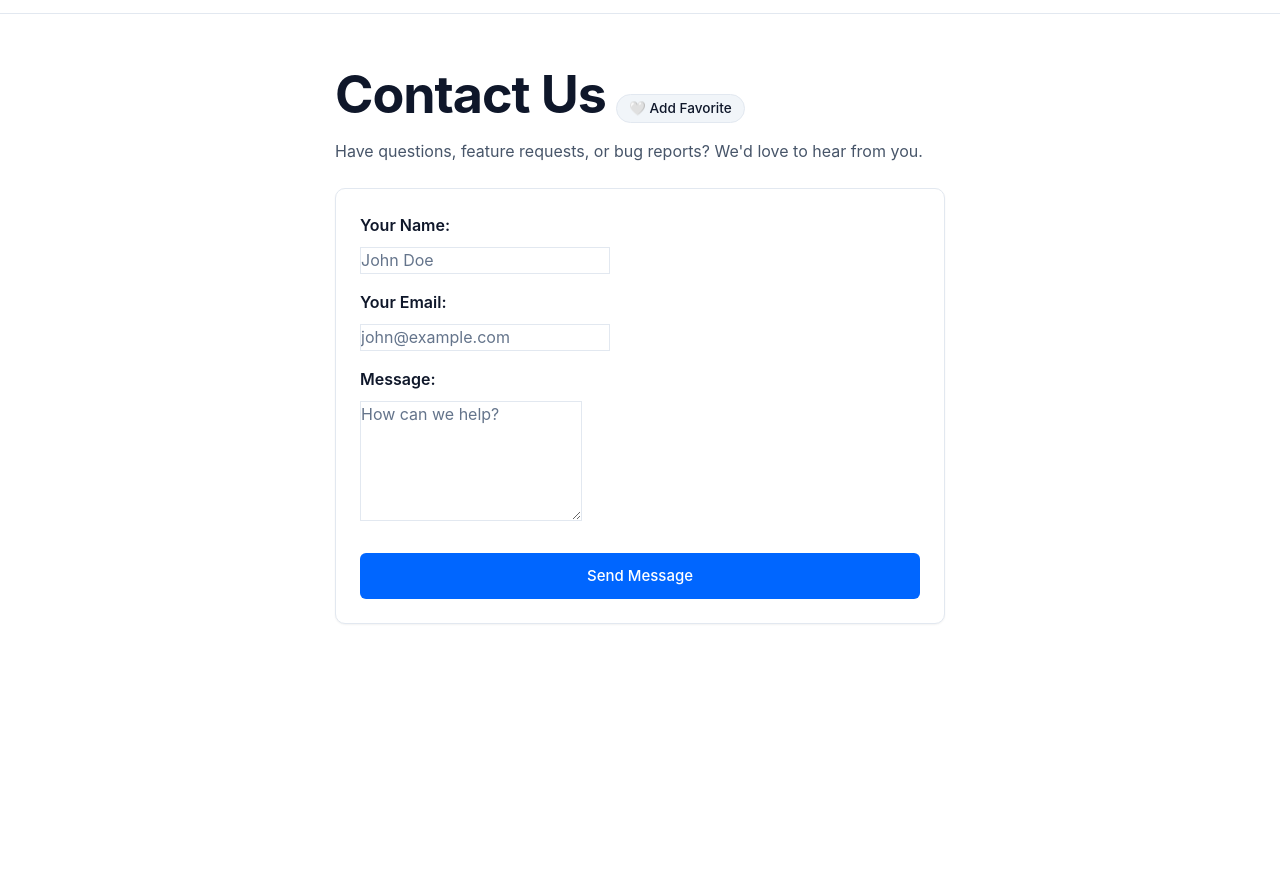
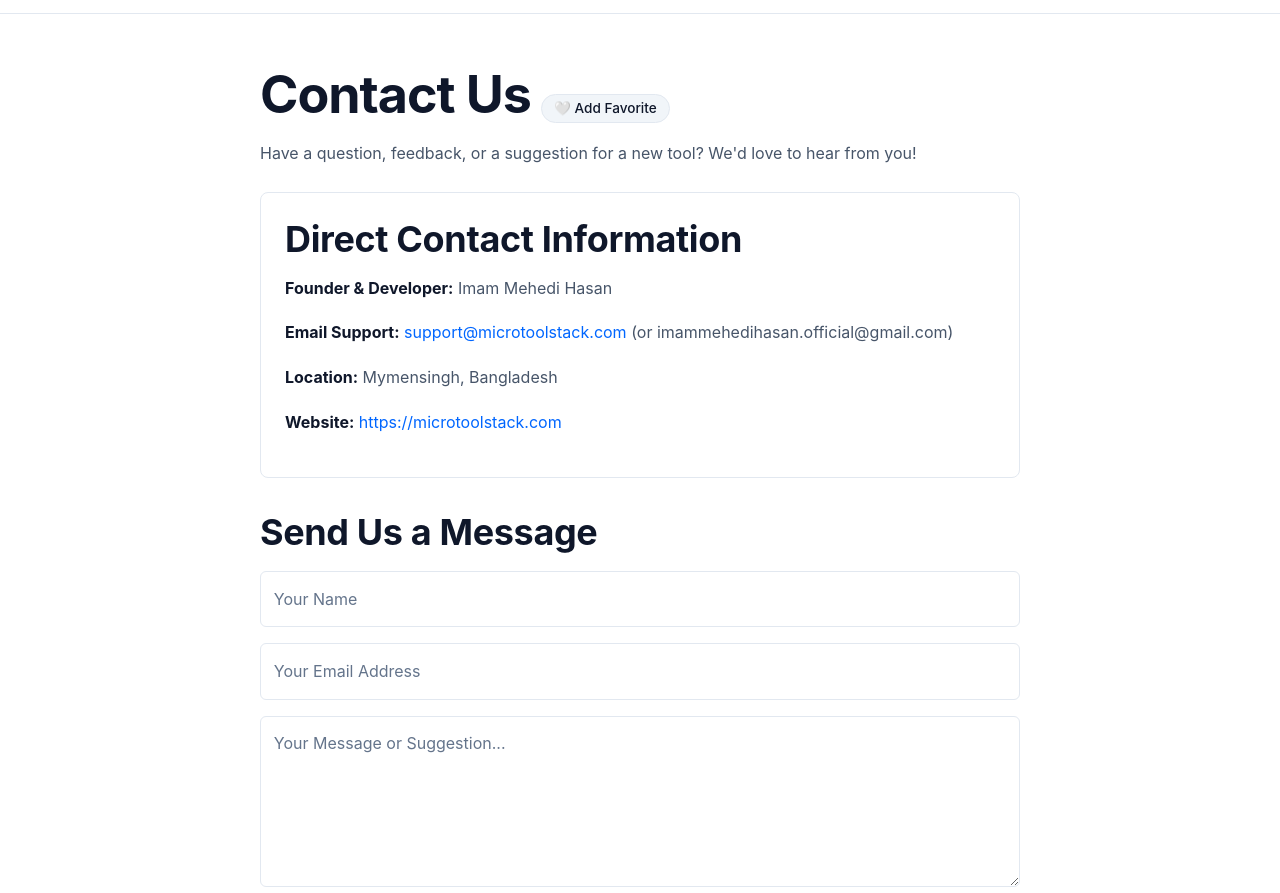
Before and after one commit to imammehedihasan07-cyber/MicroToolStack-App, a website: page contact.html in a window 1280 px wide. Shown: the part 59-952 px from the top of the page. Before the commit the page ends 800 px from the top, so only its background shows below. Drawn offline with Linux system fonts and the light colour scheme.

Commit message:
Update contact.html

```diff
--- a/contact.html
+++ b/contact.html
@@ -3,45 +3,40 @@
 <head>
   <meta charset="UTF-8">
   <meta name="viewport" content="width=device-width, initial-scale=1.0">
-  <title>Contact Us - MicroToolStack</title>
-  <meta name="description" content="Get in touch with the MicroToolStack team for suggestions, feedback, or support.">
-
-  <link rel="stylesheet" href="/assets/css/style.css">
-  <link rel="stylesheet" href="/assets/css/components.css">
+  <title>Contact Us | MicroToolStack</title>
+  <meta name="description" content="Get in touch with the MicroToolStack team for feedback, support, or inquiries.">
+  <link rel="canonical" href="https://microtoolstack.com/contact.html">
+  <link rel="stylesheet" href="/assets/css/variables.css?v=10.0">
+  <link rel="stylesheet" href="/assets/css/components.css?v=10.0">
+  <link rel="stylesheet" href="/assets/css/style.css?v=10.0">
+  <script async src="https://pagead2.googlesyndication.com/pagead/js/adsbygoogle.js?client=ca-pub-3023714618008515" crossorigin="anonymous"></script>
 </head>
 <body>
   <div id="header-container"></div>
 
-  <main class="container" style="max-width: 650px; padding-top: 3rem; padding-bottom: 3rem;">
+  <main class="container" style="max-width: 800px; margin: 3rem auto; line-height: 1.8;">
     <h1>Contact Us</h1>
-    <p>Have questions, feature requests, or bug reports? We'd love to hear from you.</p>
+    <p>Have a question, feedback, or a suggestion for a new tool? We'd love to hear from you!</p>
 
-    <div class="card" style="margin-top: 1.5rem;">
-      <form onsubmit="event.preventDefault(); showToast('Message sent! We will respond shortly.');">
-        <div style="margin-bottom: 1rem;">
-          <label style="font-weight: 600; display: block; margin-bottom: 0.5rem;">Your Name:</label>
-          <input type="text" class="search-input" required placeholder="John Doe">
-        </div>
+    <div style="background: var(--bg-card, #1e1e2e); padding: 1.5rem; border-radius: 8px; border: 1px solid var(--border-color, #333); margin-top: 1.5rem;">
+      <h2>Direct Contact Information</h2>
+      <p><strong>Founder & Developer:</strong> Imam Mehedi Hasan</p>
+      <p><strong>Email Support:</strong> <a href="mailto:support@microtoolstack.com">support@microtoolstack.com</a> (or imammehedihasan.official@gmail.com)</p>
+      <p><strong>Location:</strong> Mymensingh, Bangladesh</p>
+      <p><strong>Website:</strong> <a href="https://microtoolstack.com">https://microtoolstack.com</a></p>
+    </div>
 
-        <div style="margin-bottom: 1rem;">
-          <label style="font-weight: 600; display: block; margin-bottom: 0.5rem;">Your Email:</label>
-          <input type="email" class="search-input" required placeholder="john@example.com">
-        </div>
-
-        <div style="margin-bottom: 1.5rem;">
-          <label style="font-weight: 600; display: block; margin-bottom: 0.5rem;">Message:</label>
-          <textarea class="tool-textarea" style="min-height: 120px;" required placeholder="How can we help?"></textarea>
-        </div>
-
-        <button type="submit" class="btn btn-primary" style="width: 100%;">Send Message</button>
-      </form>
-    </div>
+    <h2 style="margin-top: 2rem;">Send Us a Message</h2>
+    <form action="mailto:support@microtoolstack.com" method="post" enctype="text/plain" style="display: flex; flex-direction: column; gap: 1rem; margin-top: 1rem;">
+      <input type="text" name="name" placeholder="Your Name" required style="padding: 0.8rem; border-radius: 6px; border: 1px solid #444; background: var(--bg-input, #121218); color: #fff;">
+      <input type="email" name="email" placeholder="Your Email Address" required style="padding: 0.8rem; border-radius: 6px; border: 1px solid #444; background: var(--bg-input, #121218); color: #fff;">
+      <textarea name="message" rows="5" placeholder="Your Message or Suggestion..." required style="padding: 0.8rem; border-radius: 6px; border: 1px solid #444; background: var(--bg-input, #121218); color: #fff;"></textarea>
+      <button type="submit" style="padding: 0.8rem 1.5rem; background: #3b82f6; color: white; border: none; border-radius: 6px; font-weight: bold; cursor: pointer; width: max-content;">Send Message</button>
+    </form>
   </main>
 
   <div id="footer-container"></div>
-
   <script src="/assets/js/theme.js"></script>
-  <script src="/assets/js/utils.js"></script>
-  <script src="/assets/js/app.js"></script>
+  <script src="/assets/js/utils.js" defer></script>
 </body>
 </html>
```
